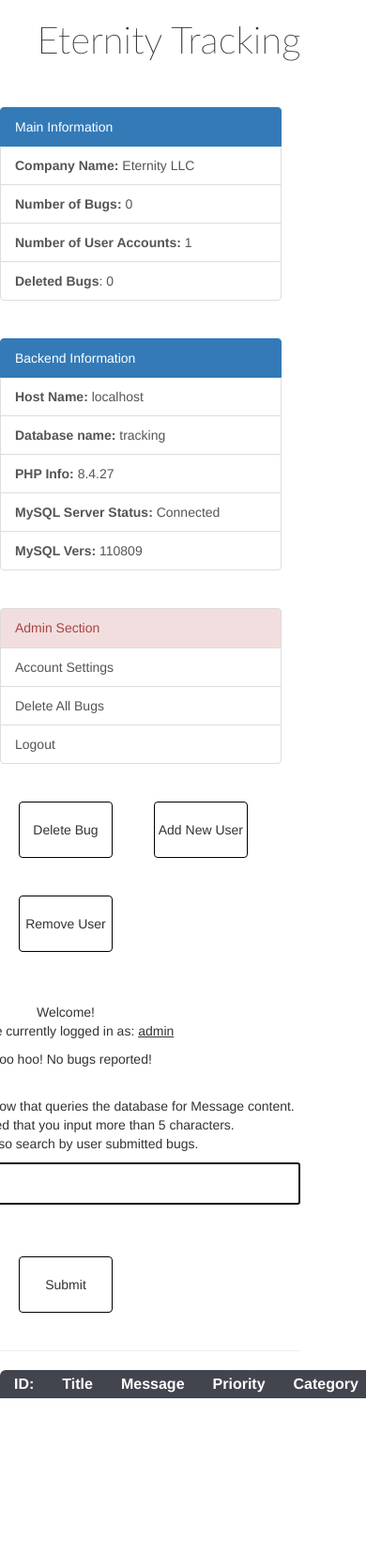
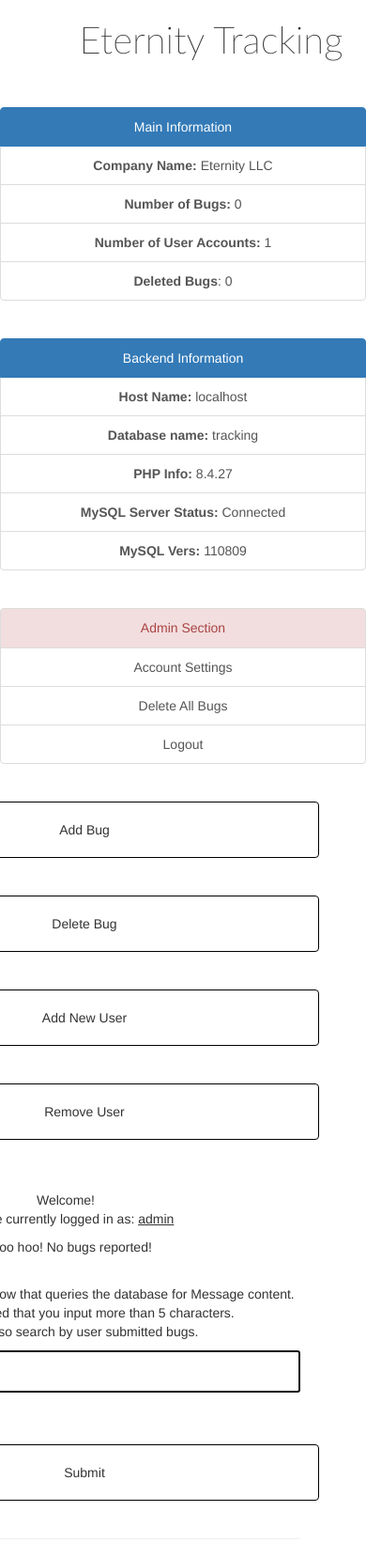
Before and after one commit to johncorderox/Eternity-Tracking, a PHP site: page /modules/main.php in a window 390 px wide. Shown: the top 1658 px of the page at 94% size. Before the commit the page ends 1488 px from the top, so only its background shows below. Run offline with PHP 8.4, Linux system fonts and the light colour scheme; a user stored in the database is signed in; data comes from the database, SQL or seed files in the repository; data that the repository does not hold is empty.

Commit message:
a readme change and some css responsive changes

```diff
--- a/src/css/interface.css
+++ b/src/css/interface.css
@@ -253,6 +253,18 @@ tr:last-child td:last-child {
     .center, .header-name {
         text-align: center;
     }
+
+    .leftside-info, .header-name{
+
+      width: 100%;
+      text-align: center;
+    }
+    button {
+      width: 100%;
+      margin: 0;
+      margin-left: 0px;
+      margin-right: 0px;
+    }
     .center h2 {
         font-size: 60px;
         font-weight: 300;
```
Also changed, not shown: README.md.
